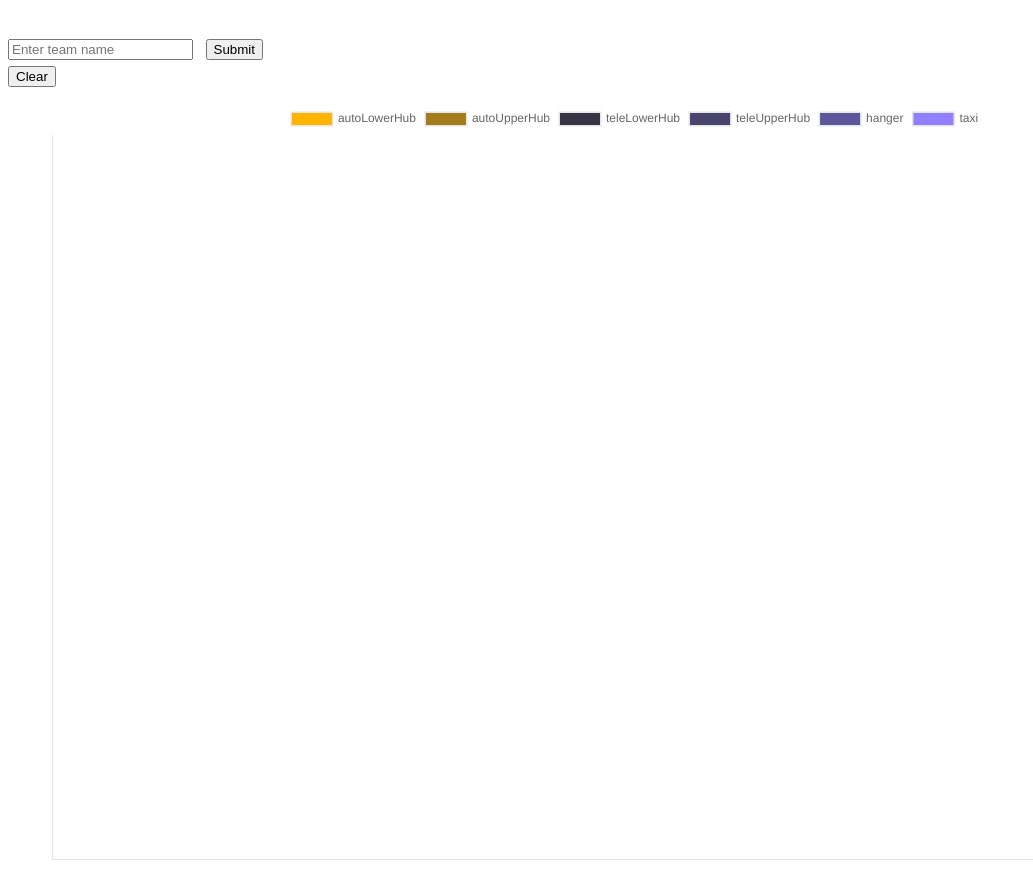
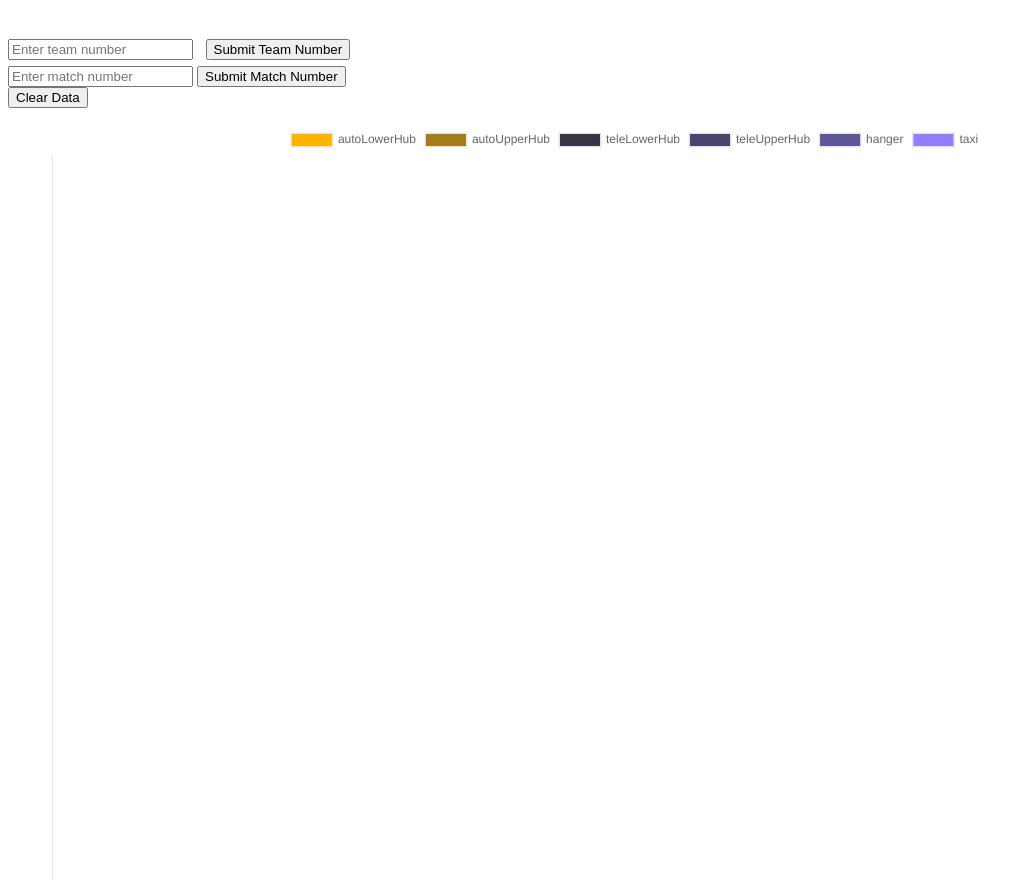
Before and after one commit to SalineSingularityFRC/ScoutViewer-2022, a website: page public/index.html in a window 1280 px wide. Shown: the top 880 px of the page, without its empty margins (0-1033 px from the left). Drawn offline with Linux system fonts and the light colour scheme.

Commit message:
Added MatchData searching

```diff
--- a/public/index.html
+++ b/public/index.html
@@ -8,11 +8,16 @@
       </head>
       <div class="stform">
 
-            <input type="text" id="teamData" name="teamData" placeholder="Enter team name">
-            <button id="btn" onclick="tdata(teamData.value)">Submit</button>
+            <input type="text" id="teamData" name="teamData" placeholder="Enter team number">
+            <button id="btn" onclick="tdata(teamData.value)">Submit Team Number</button>
+      </div>
+      <div class="smform">
+
+        <input type="text" id="matchData" name="matchData" placeholder="Enter match number">
+        <button id="btn" onclick="mdata(matchData.value)">Submit Match Number</button>
       </div>
       <form>
-        <input type="submit" value="Clear">
+        <input type="submit" value="Clear Data">
       </form>
       <div id="teamDataSet"></div>
       <div class="charts">
@@ -26,6 +31,53 @@
         <p>The SSSSSSS (should sound like a dying snake when pronounced properly) is a service provided by First Robotics Challenge team number 5066 "Singularity" from Saline MI. It is a viewer or "see-er" that allows the user to view scouting data collected in the stands by our team. This information is available to anyone patient enough and shows the average points scored by each team and where they score the most points. You can disable any of these subcategories if you only want to look at who the best team is at a smaller selection of point scoring opportunities. This is done by simply clicking on said item at the top of the screen in the key. Hovering your mouse over any of the data will cause it to display its value as a decimal.</p>
       </div>
     </body>
+
+    <!---Match Data Code-->
+    <script>
+    function mdata(matchdata){
+        document.getElementById("teamDataSet").innerHTML = " ";
+        fetch("../js/final.json").then(async (resp) => {
+            let response = await resp.json();
+
+            //ARRAYS DECLARED & INITALIZED
+            let matchteam = [];
+
+            let teamNum = 0;
+            let autoLowerHub = 1;
+            let autoUpperHub = 2;
+            let teleLowerHub = 3;
+            let teleUpperHub = 4;
+            let hanger = 5;
+            let taxi = 6;
+            let counter = 7;
+            let matchnum = 8;
+          for(var i = 0; i < response.length; i++){
+              if(response[i][1][matchnum] == matchdata){
+                matchteam.push(response[i][1][teamNum])
+            }
+          }
+            let matchCount = matchteam.length;
+            if(!(matchCount > 0)){
+            document.getElementById("teamDataSet").innerHTML = "No Matches Found"
+            }
+            let teammissed = 6 - matchCount ;
+            if(teammissed >  0){
+              document.getElementById("teamDataSet").innerHTML += "Error: " +  teammissed + " team(s) were not scouted during this match! <br>" + "<br><br><br>"
+            }
+
+            for(var i = 0; i < response.length; i++){
+              if(response[i][1][matchnum] == matchdata){
+                document.getElementById("teamDataSet").innerHTML += "Match Num: " + response[i][1][matchnum] + " | Team Number: " + response[i][1][teamNum] + "<br>" + "autoLowerHub: " + response[i][1][autoLowerHub] + "<br>" + "autoUpperHub: " + response[i][1][autoUpperHub] + "<br>" + "teleLowerHub: " + response[i][1][teleLowerHub] + "<br>" + "teleUpperHub: " + response[i][1][teleUpperHub] + "<br>" + "taxi: " + response[i][1][taxi] + "<br>" + "hanger (Rungs): " + response[i][1][hanger] + "<br>" + "<br>"
+              }
+
+            }
+
+
+      })
+  }
+    </script>
+
+    <!--- TEAM DATA CODE-->
     <script>
 
       function tdata(teamValue){
@@ -98,6 +150,7 @@
                   teleupperhubavg += teleUpperHubArray[i];
                   telelowerhubavg += teleLowerHubArray[i];
             }
+
             document.getElementById("teamDataSet").innerHTML = " ";
             document.getElementById("teamDataSet").innerHTML += "<br>Team #: " + teamValue + " |  Total Competition Averages <br> ";
             document.getElementById("teamDataSet").innerHTML += "Hanger (Percent) None (#0): "  + (hanger0 / matchCount) * 100 + "%<br>"
@@ -117,7 +170,7 @@
             for(var i = 0; i < response.length; i++){
               //LabelArray
               if(response[i][1][teamNum] == teamValue){
-                document.getElementById("teamDataSet").innerHTML += "Match Num: " + response[i][1][matchnum] + " | Team Number: " + response[i][1][teamNum] + "<br>" + "autoLowerHub: " + response[i][1][autoLowerHub] + "<br>" + "autoUpperHub: " + response[i][1][autoUpperHub] + "<br>" + "teleLowerHub: " + response[i][1][teleLowerHub] + "<br>" + "teleUpperHub: " + response[i][1][teleUpperHub] + "<br>" + "taxi (Rungs): " + response[i][1][taxi] + "<br>" + "hanger: " + response[i][1][hanger] + "<br>" + "<br>"
+                document.getElementById("teamDataSet").innerHTML += "Match Num: " + response[i][1][matchnum] + " | Team Number: " + response[i][1][teamNum] + "<br>" + "autoLowerHub: " + response[i][1][autoLowerHub] + "<br>" + "autoUpperHub: " + response[i][1][autoUpperHub] + "<br>" + "teleLowerHub: " + response[i][1][teleLowerHub] + "<br>" + "teleUpperHub: " + response[i][1][teleUpperHub] + "<br>" + "taxi: " + response[i][1][taxi] + "<br>" + "hanger (Rungs): " + response[i][1][hanger] + "<br>" + "<br>"
               }
 
             }
```
